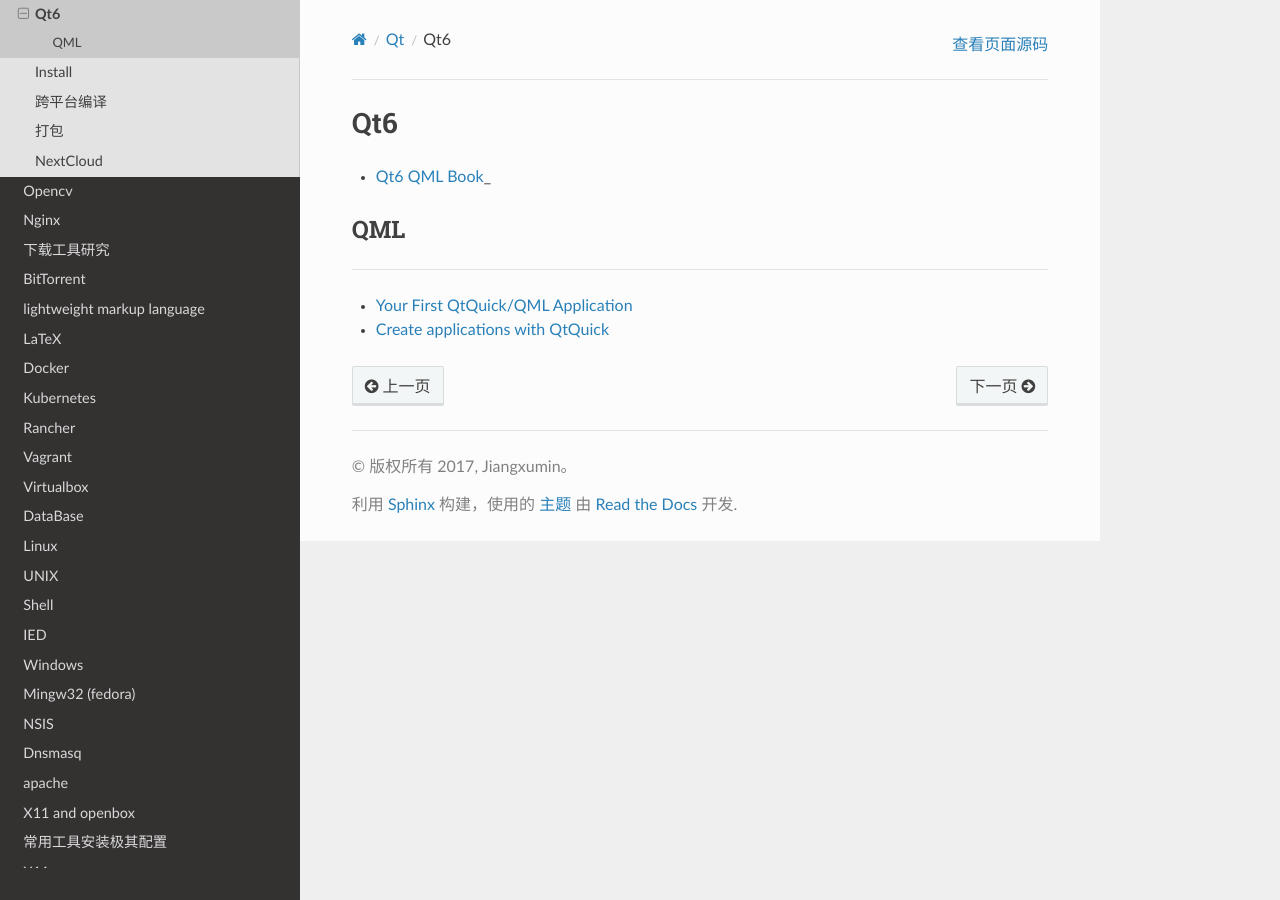
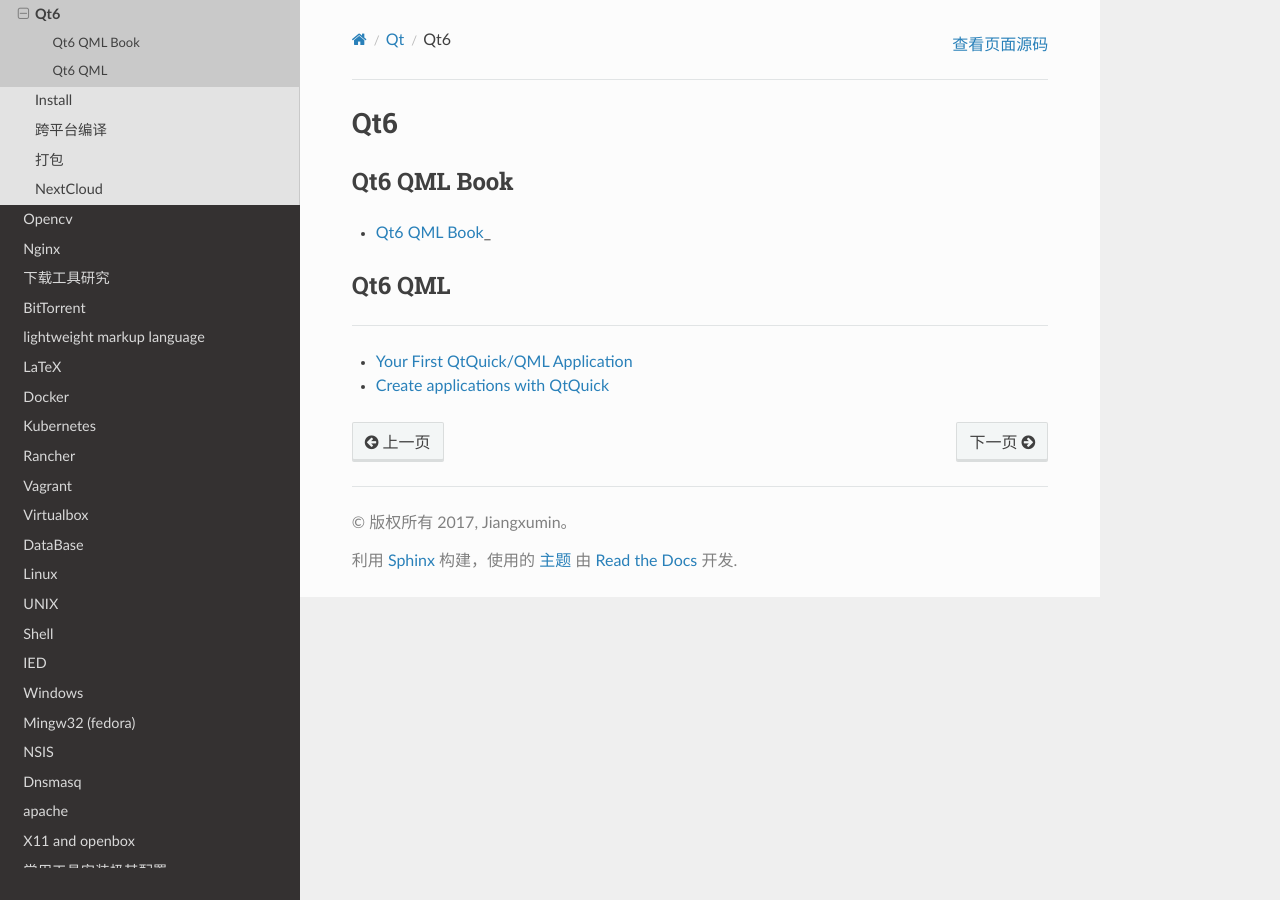
Before and after one commit to my-rds-store/my_space, a Sphinx documentation site: the page built from source/qt/Qt6.md, in a window 1280 px wide. Built offline with Sphinx 7.4.7 and the Read the Docs theme 2.0.0, drawn with Linux system fonts in a browser that asks for light colours.

Commit message:
update ...

```diff
--- a/source/qt/Qt6.md
+++ b/source/qt/Qt6.md
@@ -1,8 +1,10 @@
 # Qt6
+
+## Qt6 QML Book
 
 * [Qt6 QML Book](https://www.qt.io/product/qt6/qml-book)_
 
-## QML
+## Qt6 QML
 -------------
 
 * [Your First QtQuick/QML Application](https://doc.qt.io/qtforpython-6/tutorials/basictutorial/qml.html)
--- a/source/qt/index.rst
+++ b/source/qt/index.rst
@@ -2,7 +2,7 @@
 ===========
 
 .. toctree::
-   :maxdepth: 2
+   :maxdepth: 1
    :caption: Contents:
 
    Qt5
```
